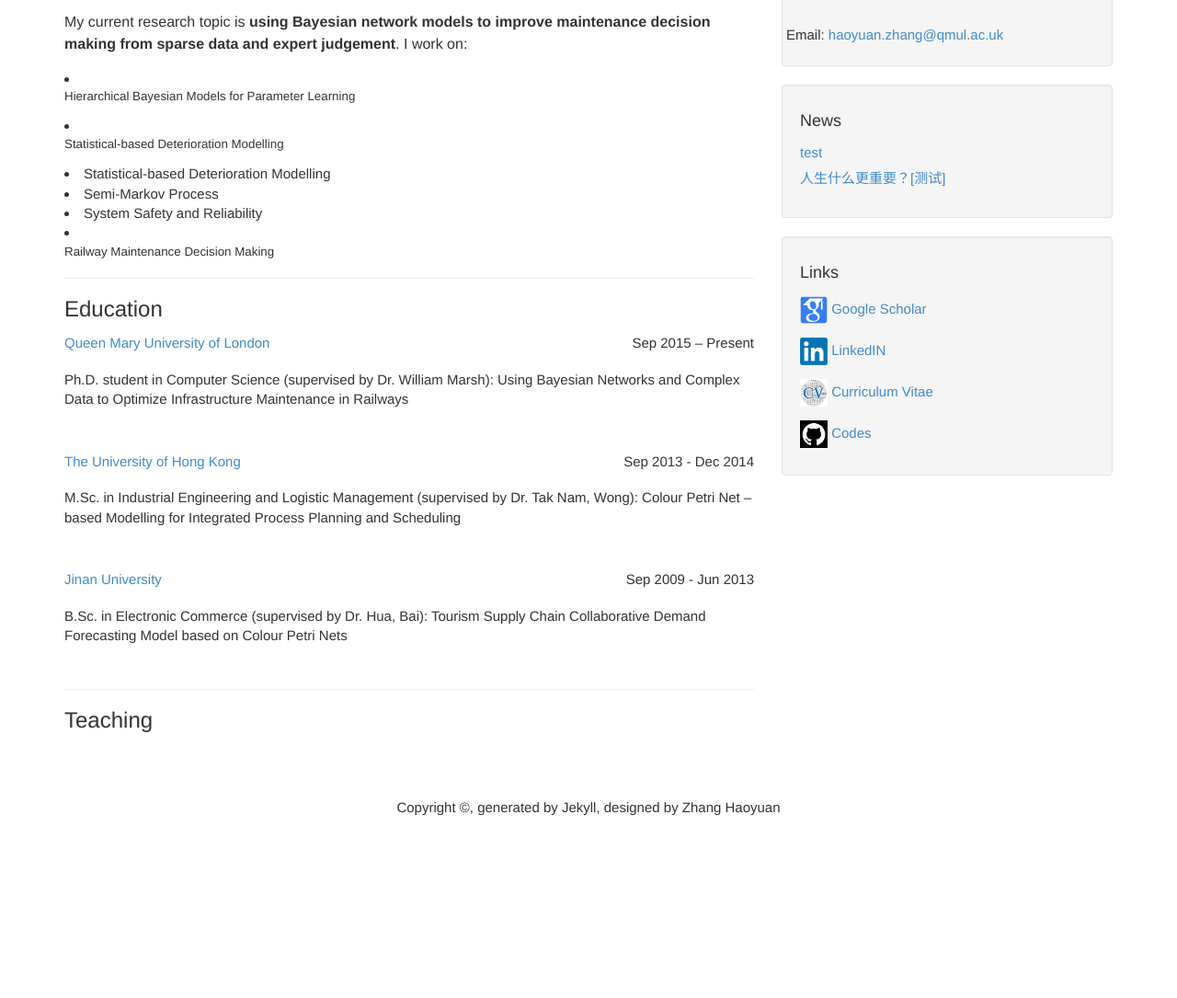
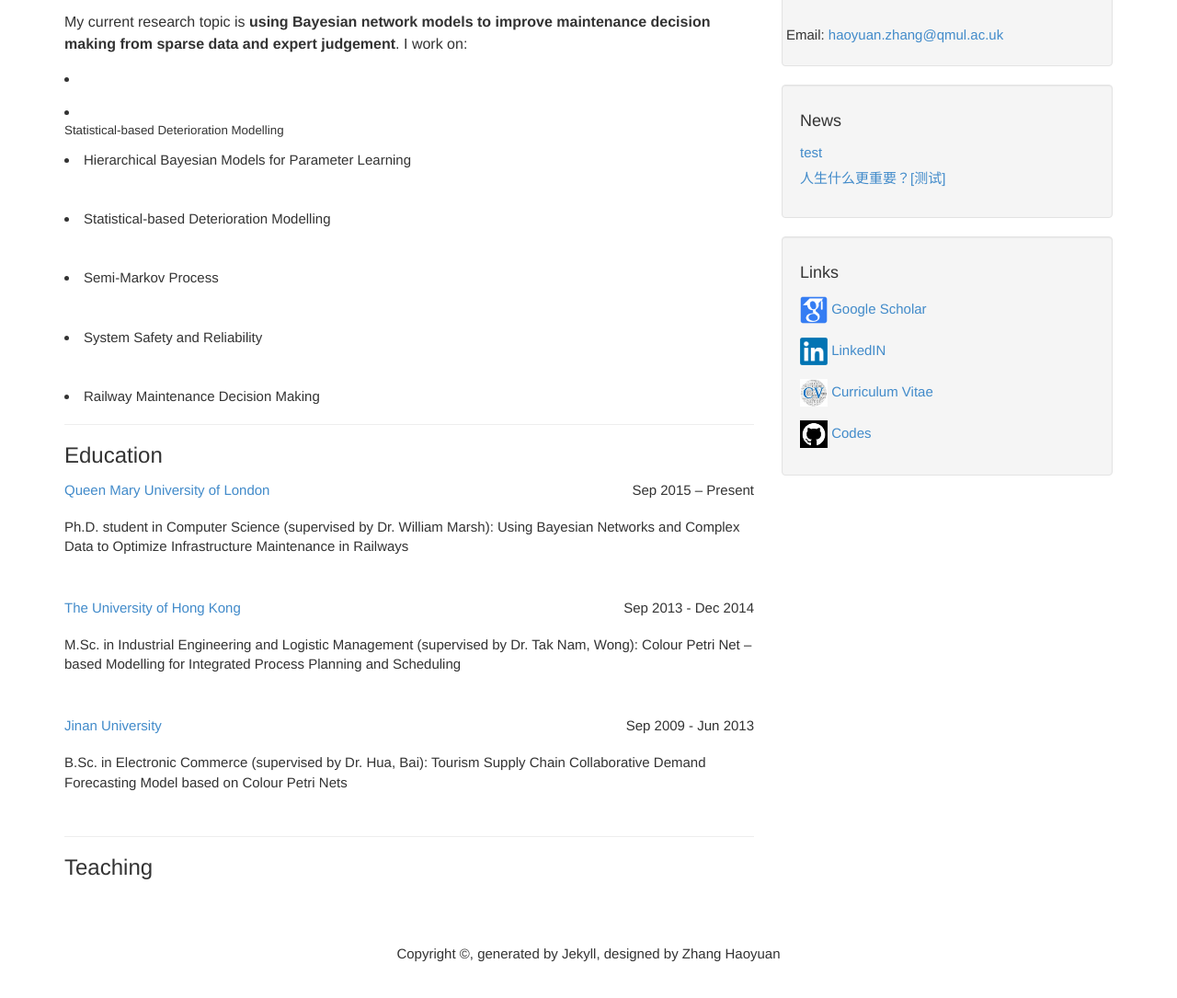
Before and after one commit to july0905/haoyuanzhang1990.github.io, a Jekyll site: the page built from index.html, in a window 1280 px wide and 1382 px high, cut to the strip 284-1369 px from the top of the window. Shown: the whole strip at 92% size. Built offline with Jekyll 4.4.1, drawn with Linux system fonts in a browser that asks for light colours; the list of posts is cut into pages by our own code.

Commit message:
Update index.html

```diff
--- a/index.html
+++ b/index.html
@@ -17,28 +17,31 @@ My supervisors are <a href="http://www.eecs.qmul.ac.uk/~william/">Dr. William Ma
 <br/>
 </p>
 
-<li><p style="line-height:1.0"> <span style="font-size:10pt">    Hierarchical Bayesian Models for Parameter Learning </p></li>
+<li><p style="line-height:1.0"> <span style="font-size:10pt">     </p></li>
 
 <li><p style="line-height:1.0"> <span style="font-size:10pt">    Statistical-based Deterioration Modelling
  </p></li>
 
+<li>
+Hierarchical Bayesian Models for Parameter Learning
+</li>
+<br>&nbsp;
 
 <li>
 Statistical-based Deterioration Modelling
 </li>
+<br>&nbsp;
 
 <li>Semi-Markov Process
 </li>
-
+<br>&nbsp;
 
 <li>System Safety and Reliability
 </li>
-
+<br>&nbsp;
 <li>
-<p style="line-height:1.2">
-    <span style="font-size:10pt">Railway Maintenance Decision Making
-<br />
-</p></li>
+Railway Maintenance Decision Making
+</li>
 
 
 
```
